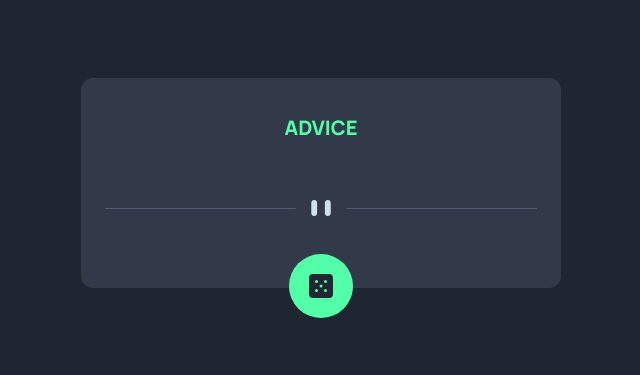
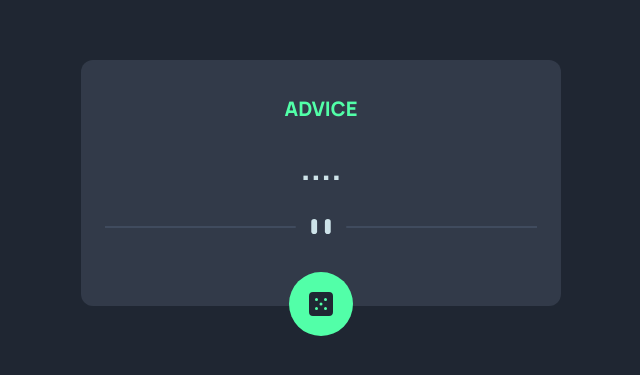
Before and after one commit to aruntutter/random-advice-generator, a plain HTML site: page index.html in a window 1280 px wide. Shown: the part 217-592 px from the top of the page, without its empty margins (319-959 px from the left). Drawn offline with Linux system fonts and the light colour scheme.

Commit message:
quote text updated

```diff
--- a/index.html
+++ b/index.html
@@ -21,7 +21,7 @@
 <body>
   <div class="card">
     <h1 class="card-title">ADVICE <span id="quote-id"></span></h1>
-    <p class="quote" id="quote-text"></p>
+    <p class="quote" id="quote-text">....</p>
     <div class="divider-container">
       <!-- Mobile layout -->
       <img class="divider-mobile" src="./assets/images/pattern-divider-mobile.svg" alt="pattern-divider-mobile">
```
